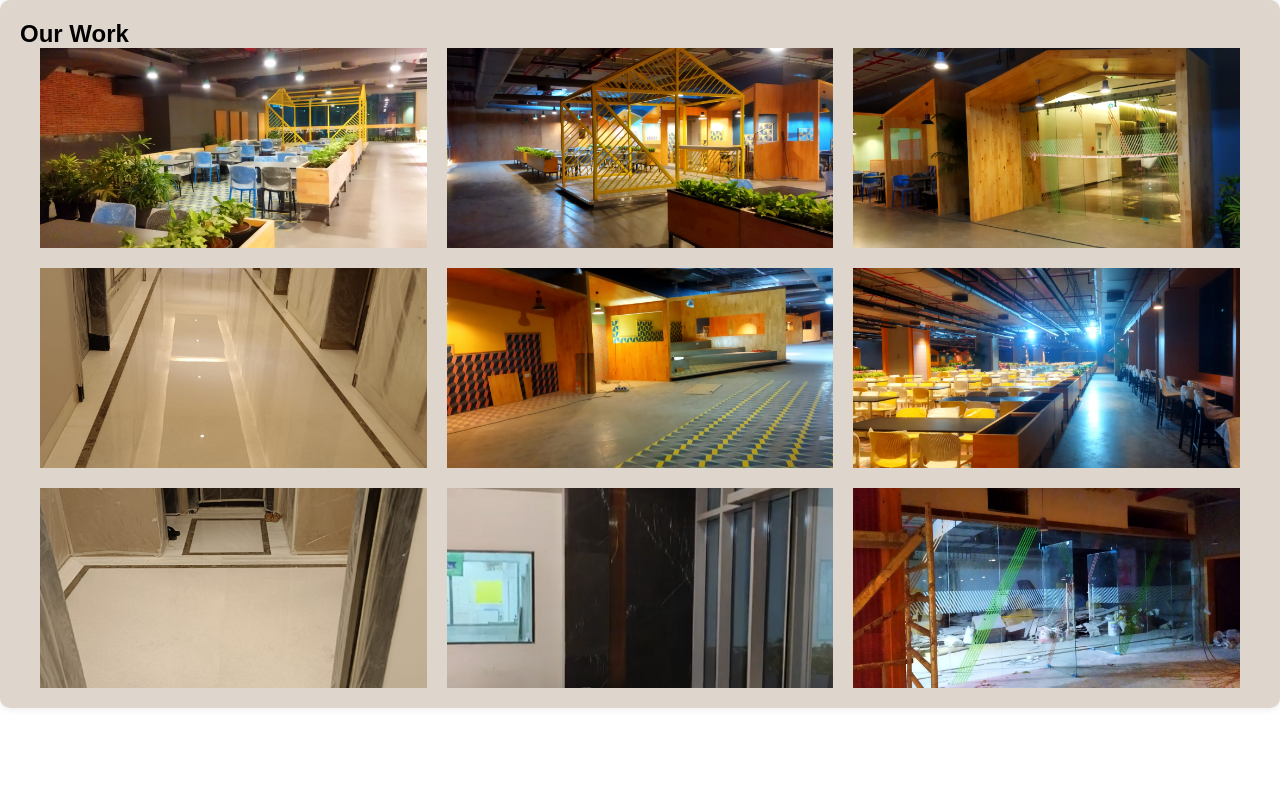
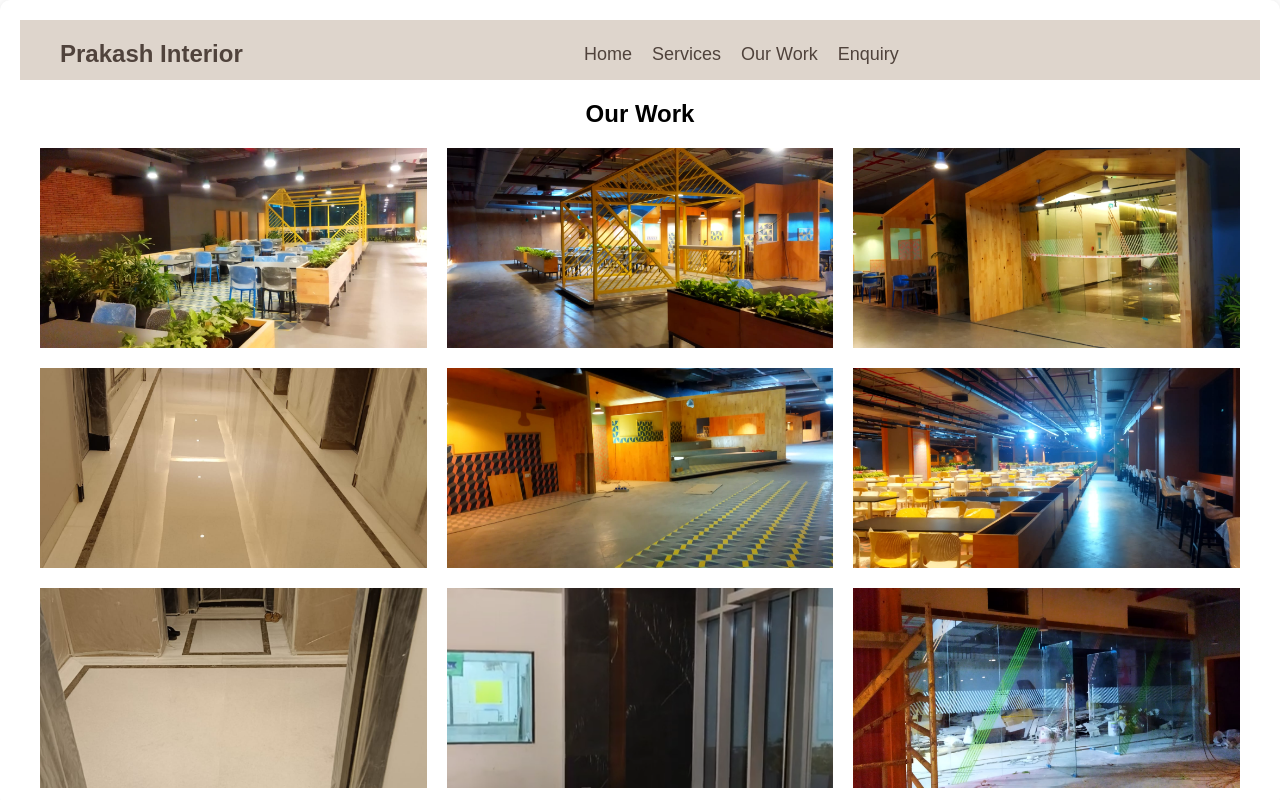
Before and after one commit to bhogalesiddhi/Prakash_Interior, a React (Create React App) app: page /services in a window 1280 px wide. Shown: the top 800 px of the page. Built offline with nearby package versions, Linux system fonts and the light colour scheme.

Commit message:
adding css to gallery page

```diff
--- a/src/App.js
+++ b/src/App.js
@@ -8,6 +8,7 @@ import Home from "./components/Home.jsx";
 import Hero from "./components/Hero/Hero.jsx";
 import NewNavbar from "./components/NewNavbar/NewNavbar.jsx";
 import Services from "./components/Services.jsx";
+import Footer from "./components/Footer/Footer.jsx";
 
 function App() {
   return (
@@ -15,13 +16,14 @@ function App() {
       <div className="App">
         {/* <Navbar /> */}
         <Routes>
-          <Route path="/newNavbar" element={<NewNavbar/>}></Route>
-          <Route path="/hero" element={<Hero/>}/>
+          <Route path="/newNavbar" element={<NewNavbar />}></Route>
+          <Route path="/hero" element={<Hero />} />
           <Route path="/" element={<Home />} />
           <Route path="/services" element={<Services />} />
           <Route path="/contact" element={<Contact />} />
           <Route></Route>
         </Routes>
+        <Footer />
       </div>
     </Router>
   );
--- a/src/components/Footer/footer.css
+++ b/src/components/Footer/footer.css
@@ -2,7 +2,7 @@
   display: flex;
   justify-content: space-around;
   padding: 20px;
-  background-color: #ded5cc;
+  background-color: #b6a99d;
   color: #50433c;
   height: 300px;
 }
--- a/src/components/Home.jsx
+++ b/src/components/Home.jsx
@@ -4,14 +4,15 @@ import AddReview from "./AddReview";
 import Categories from "./Category/Categories";
 import Footer from "./Footer/Footer";
 import Gallery from "./Gallery";
+import Hero from "./Hero/Hero";
 
 function Home() {
   return (
     <>
       {/* <HeroSection /> */}
       {/* <AddReview /> */}
+      <Hero />
       <Categories />
-      <Footer />
       <Gallery />
     </>
   );
--- a/src/components/Services.css
+++ b/src/components/Services.css
@@ -1,5 +1,6 @@
 .services-container {
-  background-color: #ded5cc;
+  /* background-color: #ded5cc; */
+  background-color: white;
   padding: 20px;
   border-radius: 10px;
   box-shadow: 0 0 10px rgba(0, 0, 0, 0.1);
@@ -67,3 +68,8 @@
 .p {
   margin: 20px;
 }
+
+.serviceHeading {
+  margin: 20px;
+  text-align: center;
+}
--- a/src/components/Services.jsx
+++ b/src/components/Services.jsx
@@ -1,5 +1,6 @@
 import React, { useState } from "react";
 import "./Services.css"; // Import your CSS file
+import NewNavbar from "./NewNavbar/NewNavbar";
 
 function Services() {
   const [selectedImage, setSelectedImage] = useState(null);
@@ -14,7 +15,8 @@ function Services() {
 
   return (
     <div className="services-container">
-      <h2>Our Work</h2>
+      <NewNavbar />
+      <h2 className="serviceHeading">Our Work</h2>
 
       {/* Display all services and images */}
       <div className="services">
```
Also changed, not shown: src/components/NewNavbar/NewNavbar.css (+2 -8 lines).
